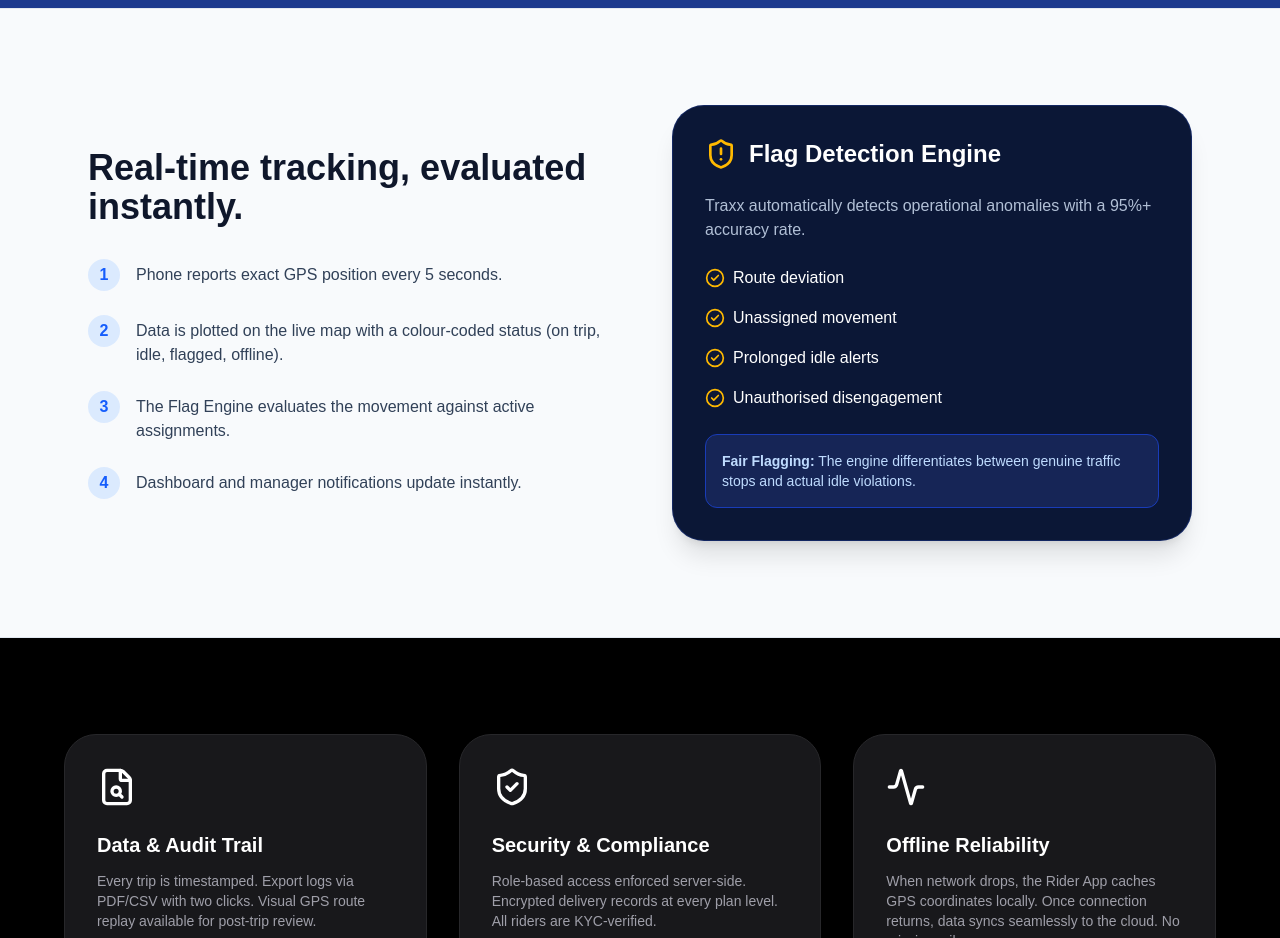
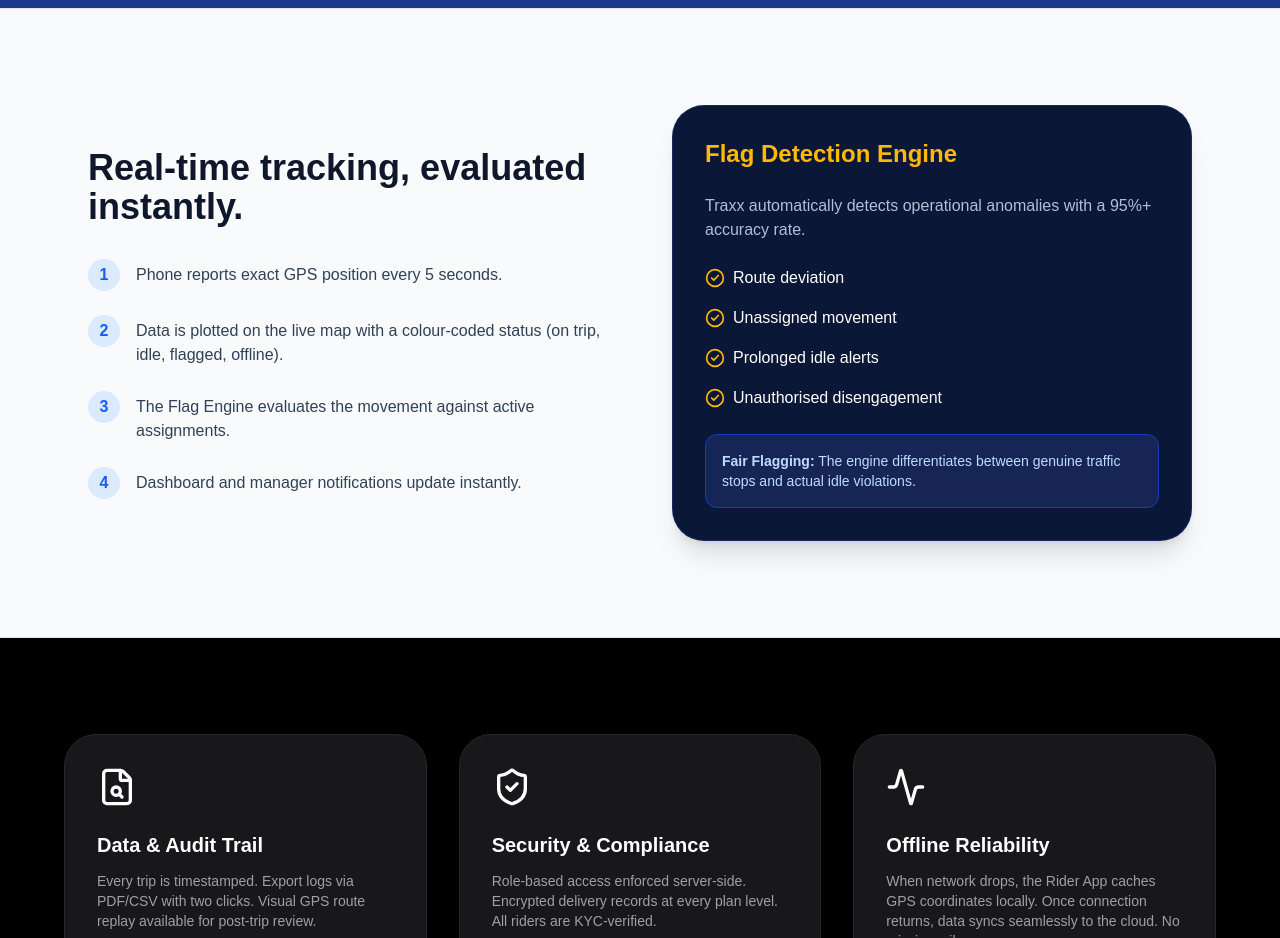
Before and after one commit to abrahamisaiah129/THRAXX, a Next.js app in the folder traxx-web/: page /architecture in a window 1280 px wide. Shown: the part 2380-3318 px from the top of the page. Built offline with nearby package versions, Linux system fonts and the light colour scheme.

Commit message:
style: remove shield icon and apply amber color to Flag Detection Engine title

```diff
--- a/traxx-web/src/app/architecture/page.tsx
+++ b/traxx-web/src/app/architecture/page.tsx
@@ -127,10 +127,7 @@ export default function ArchitecturePage() {
             </div>
           </div>
           <div className="bg-[#0b1736] p-8 rounded-[2rem] border border-blue-900/50 shadow-xl text-white">
-            <div className="flex items-center gap-3 mb-6">
-              <ShieldAlert className="w-8 h-8 text-amber-400" />
-              <h3 className="text-2xl font-bold">Flag Detection Engine</h3>
-            </div>
+            <h3 className="text-2xl font-bold mb-6 text-amber-400">Flag Detection Engine</h3>
             <p className="text-blue-100/80 mb-6">
               Traxx automatically detects operational anomalies with a 95%+ accuracy rate.
             </p>
```
